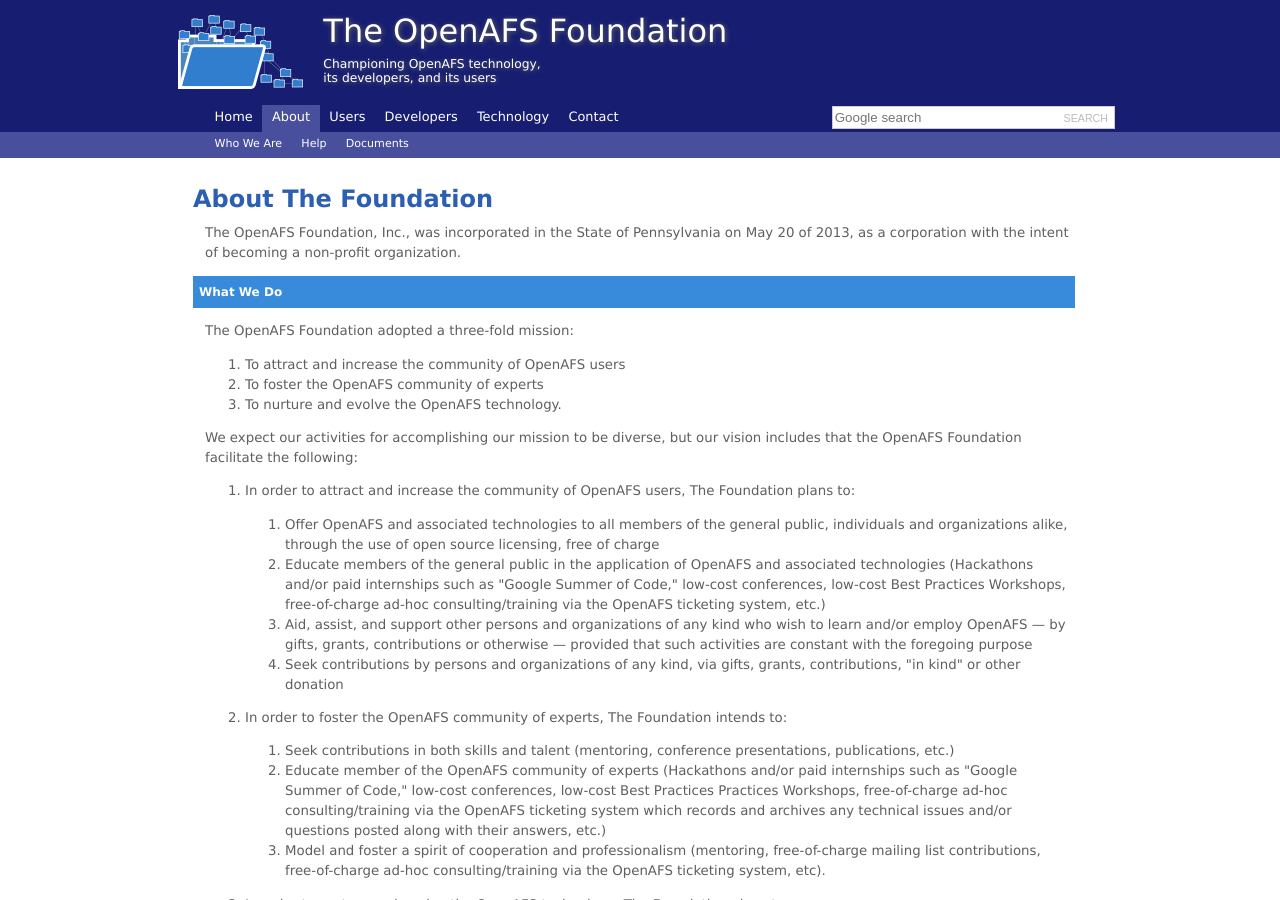
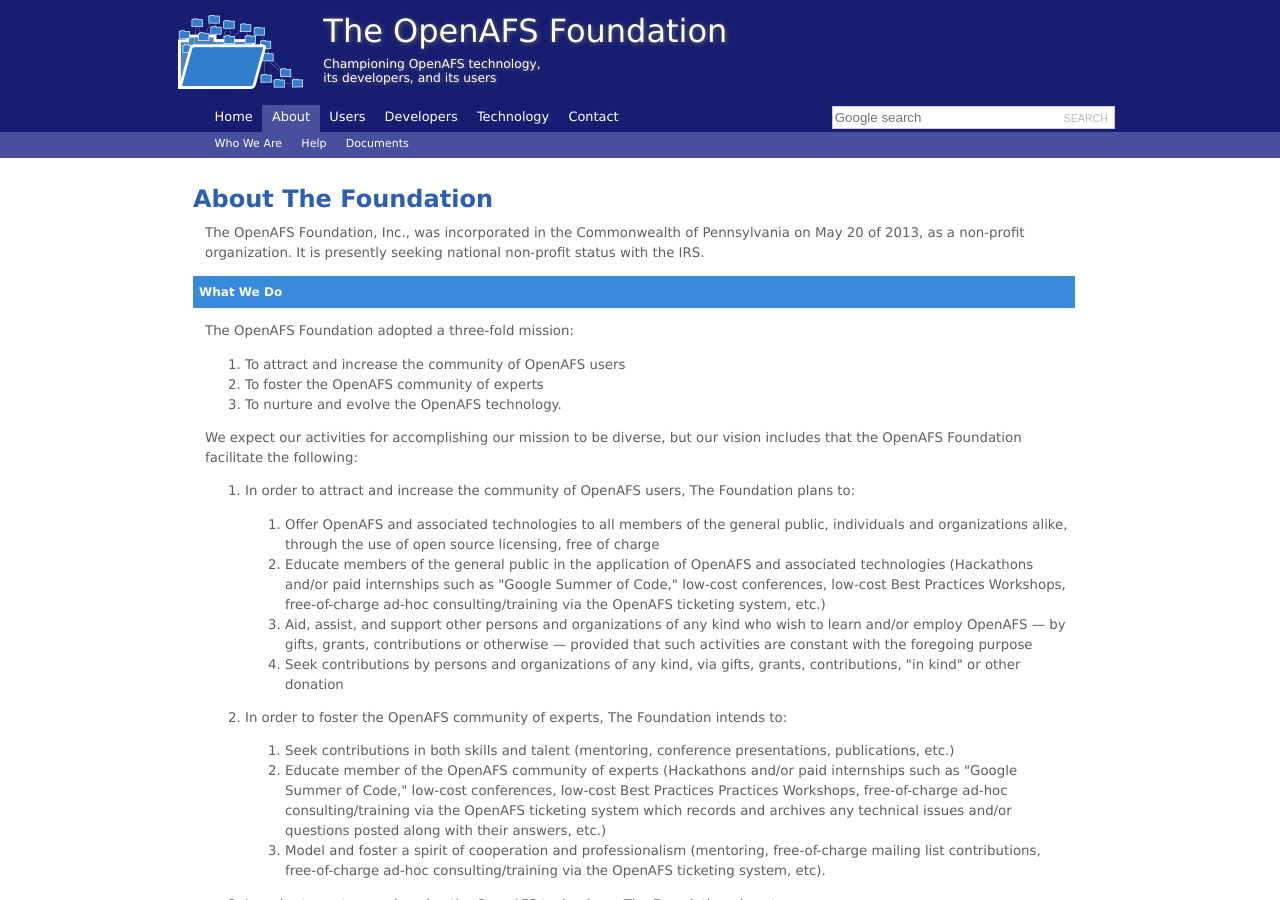
Before and after one commit to openafsfoundation/openafsfoundation.org, a Jekyll site: the page built from about/index.md, in a window 1280 px wide and 900 px high. Built offline with Jekyll 4.4.1, drawn with Linux system fonts in a browser that asks for light colours.

Commit message:
Content edit
Changed First sentence (legal stuff)

```diff
--- a/about/index.md
+++ b/about/index.md
@@ -5,9 +5,8 @@
 
 ## About The Foundation ##
 
-The OpenAFS Foundation, Inc., was incorporated in the State of Pennsylvania on
-May 20 of 2013, as a corporation with the intent of becoming a non-profit
-organization.
+The OpenAFS Foundation, Inc., was incorporated in the Commonwealth of Pennsylvania on
+May 20 of 2013, as a non-profit organization.  It is presently seeking national non-profit status with the IRS.
 
 ### What We Do ###
 
```
